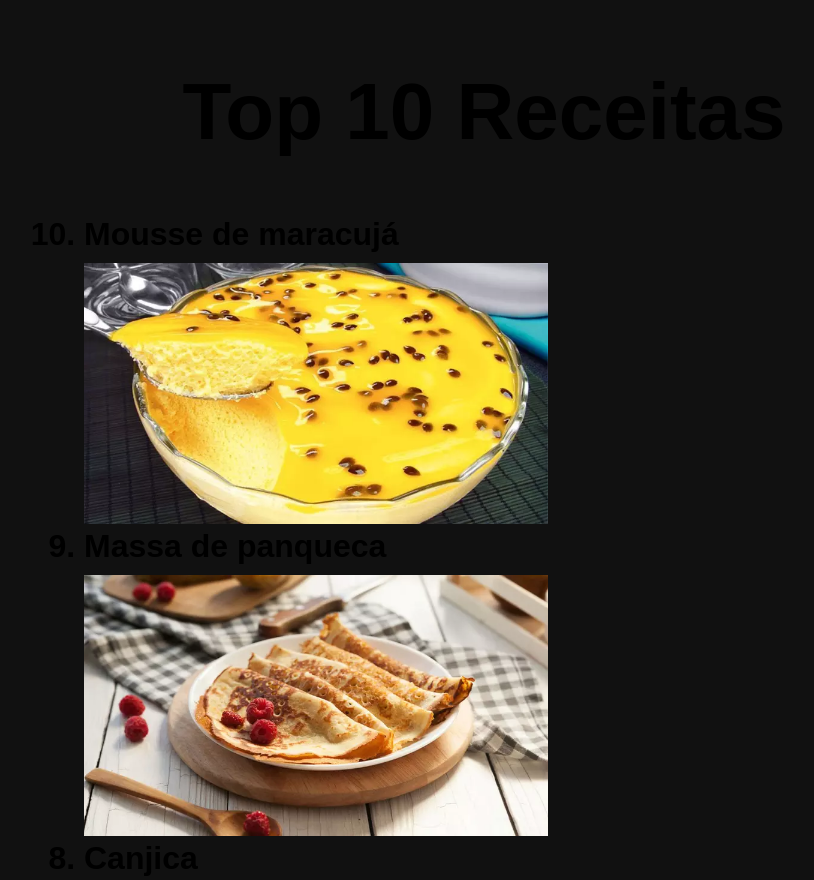
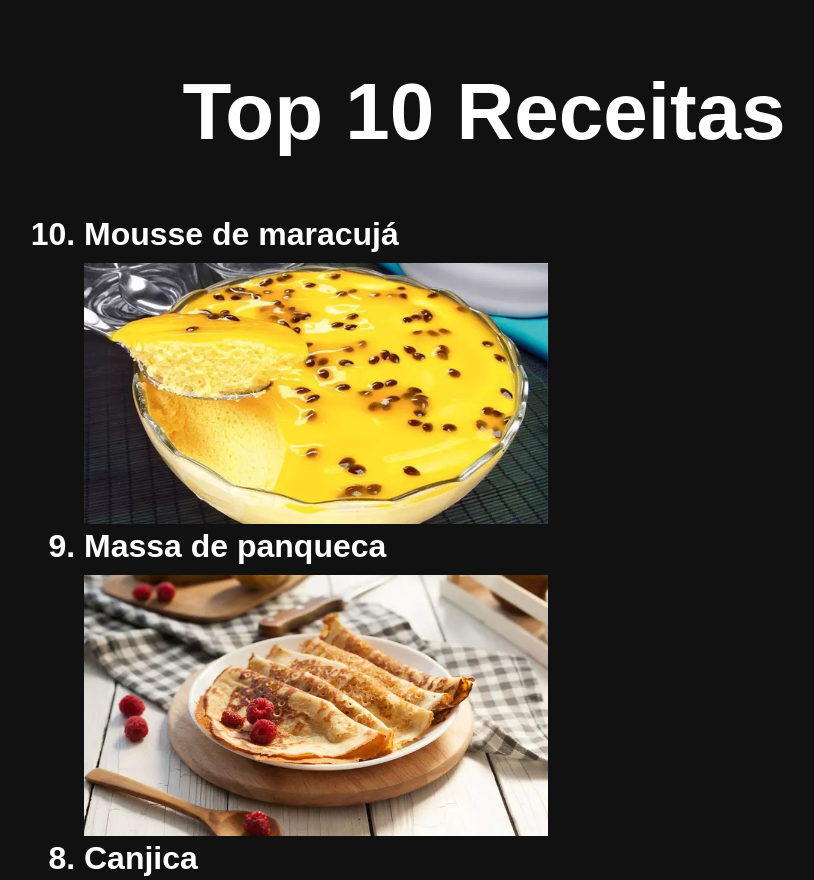
Before and after one commit to pedroholiveir/receitas-versateis, a plain HTML site: page top10.html in a window 1280 px wide. Shown: the top 880 px of the page, without its empty margins (156-970 px from the left). Drawn offline with Linux system fonts and the light colour scheme.

Commit message:
Update top10.html

```diff
--- a/top10.html
+++ b/top10.html
@@ -19,7 +19,7 @@
             text-align: center;
 			font-size: 5em; /* Ajuste o tamanho do título */
             margin-bottom: -50px; /* Espaço entre o título e o subtítulo */
-            color: black; /* Para maior contraste caso o fundo seja escuro */
+            color: white; /* Para maior contraste caso o fundo seja escuro */
             font-family: Arial, sans-serif;
 			font-weight: bold; /* Deixa o texto em negrito */
         }
@@ -28,7 +28,7 @@
 		li {
             font-size: 2em; /* Ajuste o tamanho do subtítulo */
             margin-bottom: 10px;
-			color: black; /* Cor do texto */
+			color: white; /* Cor do texto */
             font-family: Arial, sans-serif;
 			font-weight: bold; /* Deixa o texto em negrito */
         }
```
